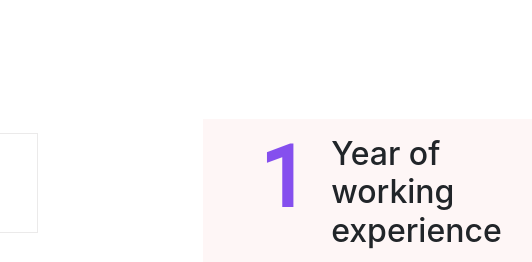
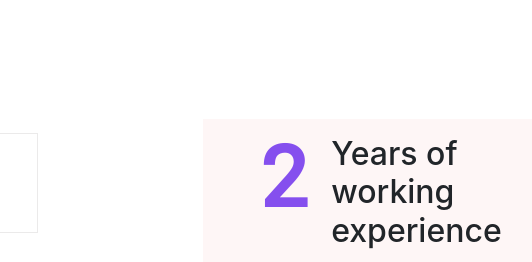
Before and after one commit to DanielChisica/portfolio, a plain HTML site: page Index.html in a window 1280 px wide. Shown: the part 1740-2002 px from the top of the page, 587-1119 px from the left. Drawn offline with Linux system fonts and the light colour scheme.

Commit message:
2022 update

```diff
--- a/Index.html
+++ b/Index.html
@@ -206,9 +206,9 @@
                                     font: normal bold 84px/40px var(--roboto);
                                     color: var(--primary-color2);
                                     padding-top: 1.5rem;
-                                    padding-right: 1.5rem">1</span>
+                                    padding-right: 1.5rem">2</span>
                                     <h2>
-                                        <span>Year of</span>
+                                        <span>Years of</span>
                                         <span>working</span>
                                         <span>experience</span>
                                     </h2>
```
